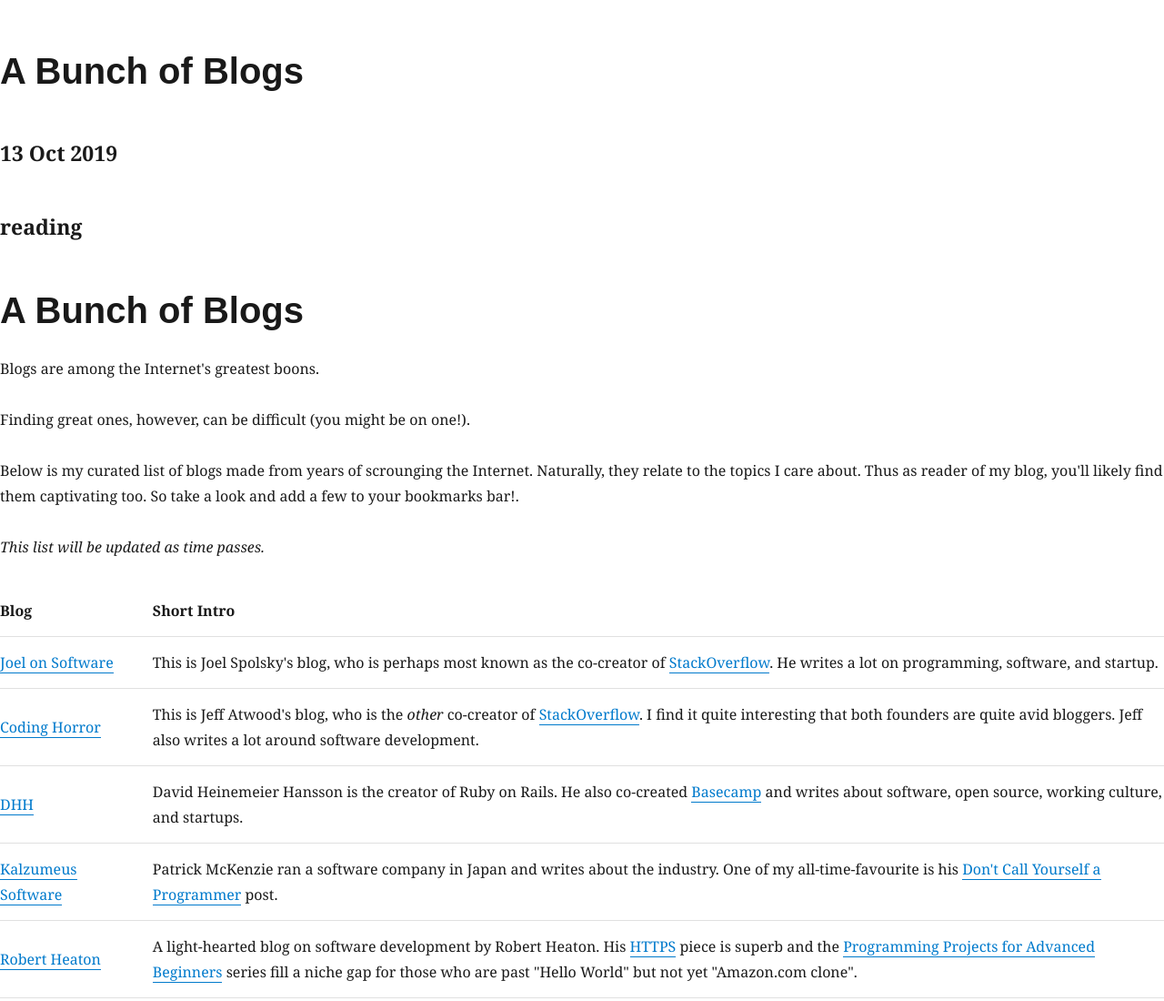
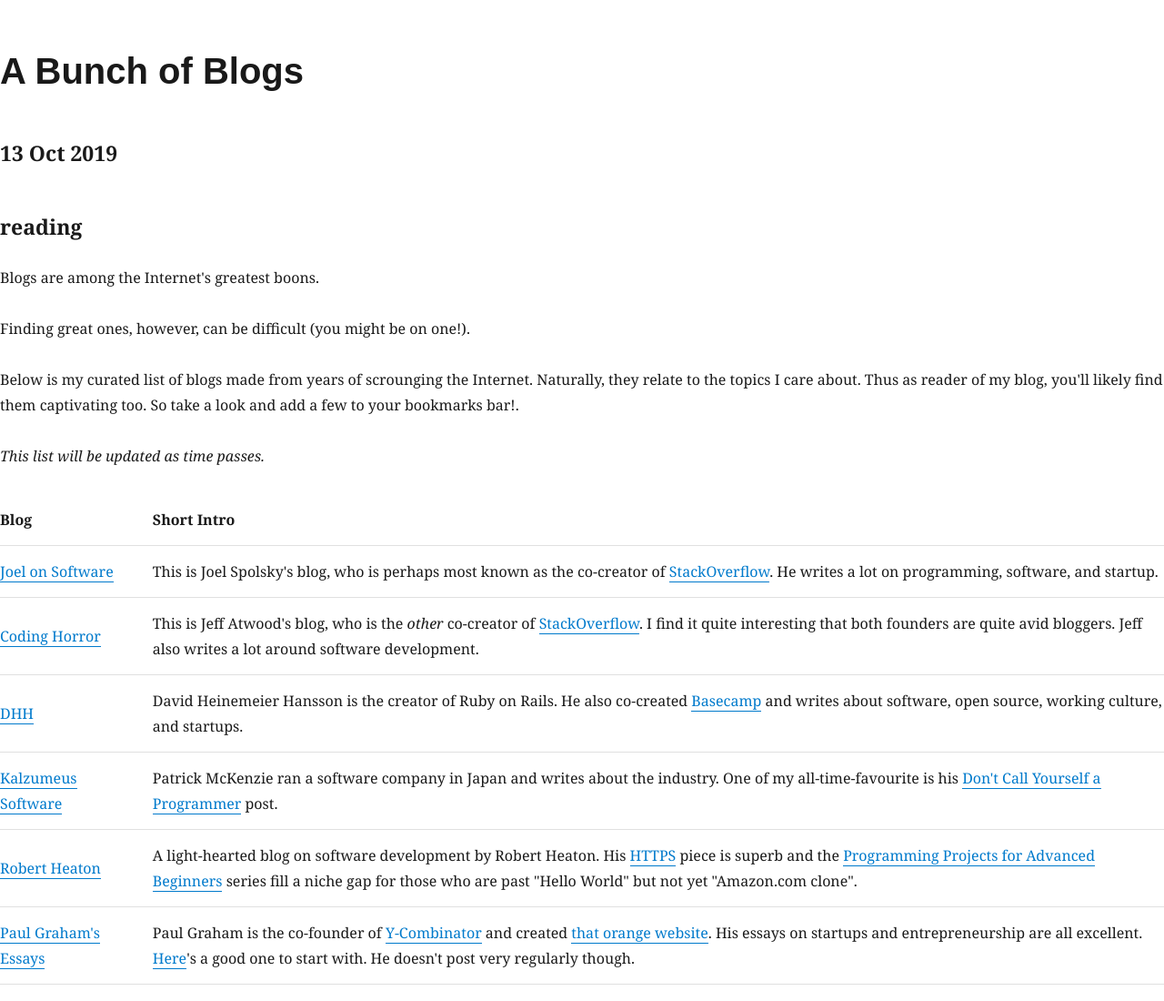
Before and after one commit to bnguyensn/restthisafternoon-DEPRECATED, a Gatsby site: page /blog/a-bunch-of-blogs/ in a window 1280 px wide. Shown: the top 1100 px of the page at 91% size. Built offline with nearby package versions, Linux system fonts and the light colour scheme; Gatsby itself is replaced by a stand-in of ours; some packages are replaced by stand-ins of ours.

Commit message:
content: update a-bunch-of-blogs

```diff
--- a/content/blog/a-bunch-of-blogs/index.mdx
+++ b/content/blog/a-bunch-of-blogs/index.mdx
@@ -5,8 +5,6 @@
 tags:
   - reading
 ---
-
-# A Bunch of Blogs
 
 Blogs are among the Internet's greatest boons.
 
```
